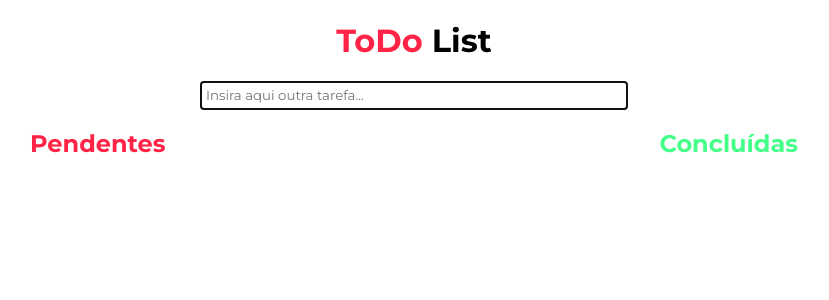
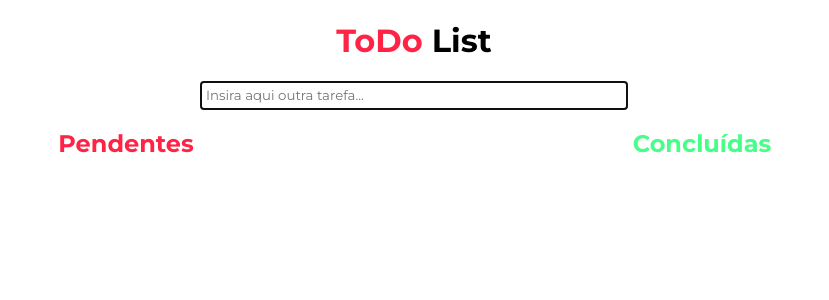
Before and after one commit to devguerreiro/tcc-todo, a Vue app: page /tasks in a window 1280 px wide. Shown: the top 300 px of the page, without its empty margins (226-1055 px from the left). Built offline with nearby package versions, Linux system fonts and the light colour scheme.

Commit message:
Improved css styles

```diff
--- a/src/App.vue
+++ b/src/App.vue
@@ -20,6 +20,10 @@ html, body {
   --todo-red: #FF2345;
   --todo-green: #46FF88;
 }
+ul {
+  list-style-type: none;
+  padding: 0;
+}
 .flex {
   display: flex;
 }
@@ -32,6 +36,9 @@ html, body {
 .justify-between {
   justify-content: space-between;
 }
+.align-center {
+  align-items: center;
+}
 .align-end {
   align-items: flex-end;
 }
--- a/src/components/todo/ListCompletedTasks.vue
+++ b/src/components/todo/ListCompletedTasks.vue
@@ -1,6 +1,6 @@
 <template>
   <div>
-    <div>
+    <div class="text-center">
       <h2 id="completed-title">
         Concluídas
       </h2>
@@ -10,6 +10,7 @@
         <div
           v-for="(task, index) in completedTasks"
           :key="index"
+          class="flex justify-evenly align-center"
         >
           <li
             :todo-index="index"
@@ -17,7 +18,10 @@
           >
             {{ task }}
           </li>
-          <i @click="redoTask(index)">
+          <i
+            class="redo-task-icon flex"
+            @click="redoTask(index)"
+          >
             <svg
               style="width:24px;height:24px"
               viewBox="0 0 24 24"
@@ -56,7 +60,7 @@ export default {
 #completed-title {
   color: var(--todo-green)
 }
-i {
+i.redo-task-icon {
   cursor: pointer;
   color: var(--todo-red);
 }
--- a/src/components/todo/ListTodoTasks.vue
+++ b/src/components/todo/ListTodoTasks.vue
@@ -1,6 +1,6 @@
 <template>
   <div>
-    <div>
+    <div class="text-center">
       <h2 id="todo-title">
         Pendentes
       </h2>
@@ -10,6 +10,7 @@
         <div
           v-for="(task, index) in toDoTasks"
           :key="index"
+          class="flex justify-evenly align-center"
         >
           <li
             :todo-id="index"
@@ -17,7 +18,10 @@
           >
             {{ task }}
           </li>
-          <i @click="endTask(index)">
+          <i
+            class="end-task-icon flex"
+            @click="endTask(index)"
+          >
             <svg
               style="width:24px;height:24px"
               viewBox="0 0 24 24"
@@ -54,7 +58,7 @@ export default {
 #todo-title {
   color: var(--todo-red)
 }
-i {
+i.end-task-icon {
   cursor: pointer;
   color: var(--todo-green);
 }
--- a/src/views/Tasks.vue
+++ b/src/views/Tasks.vue
@@ -16,8 +16,8 @@
         id="todo-list"
         class="flex justify-between"
       >
-        <list-todo-tasks />
-        <list-completed-tasks />
+        <list-todo-tasks id="list-todo-tasks" />
+        <list-completed-tasks id="list-completed-tasks" />
       </div>
     </main>
   </div>
@@ -50,6 +50,9 @@ export default {
   width: 33.3%;
   margin: 0 auto;
 }
+#list-todo-tasks, #list-completed-tasks {
+  width: 25%;
+}
 .container {
   width: 100%;
 }
```
